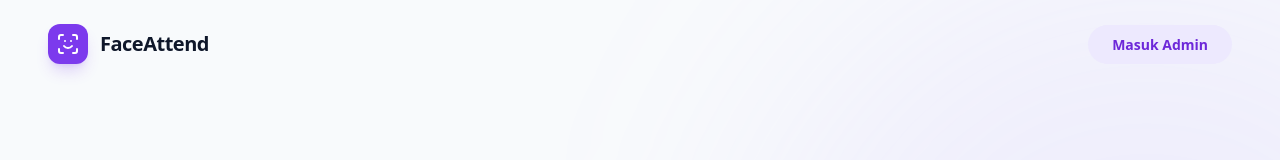
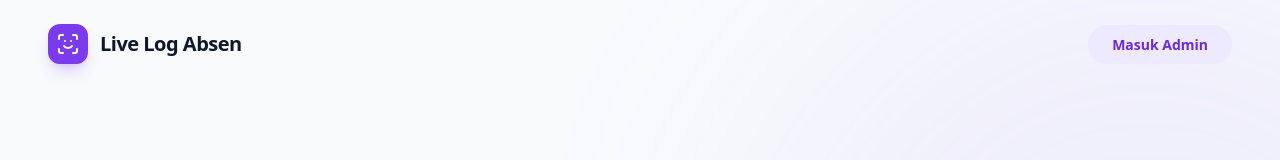
Before and after one commit to shirogeon/faceattend, a React (Vite) app in the folder frontend/: page / in a window 1280 px wide. Shown: the top 160 px of the page. Built offline with nearby package versions, Linux system fonts and the light colour scheme.

Commit message:
update on branding name

```diff
--- a/frontend/index.html
+++ b/frontend/index.html
@@ -4,7 +4,7 @@
     <meta charset="UTF-8" />
     <link rel="icon" type="image/svg+xml" href="/favicon.svg" />
     <meta name="viewport" content="width=device-width, initial-scale=1.0" />
-    <title>frontend</title>
+    <title>Live Log Absen</title>
   </head>
   <body>
     <div id="root"></div>
--- a/frontend/src/features/attendance/LiveAttendance.tsx
+++ b/frontend/src/features/attendance/LiveAttendance.tsx
@@ -214,7 +214,7 @@ export const LiveAttendance: React.FC = () => {
               </div>
               <div>
                 <h1 className="text-2xl font-bold text-slate-900">Kiosk Absensi</h1>
-                <p className="text-sm text-slate-500">FaceAttend Enterprise</p>
+                <p className="text-sm text-slate-500">Live Log Absen</p>
               </div>
             </div>
 
--- a/frontend/src/features/auth/LoginPage.tsx
+++ b/frontend/src/features/auth/LoginPage.tsx
@@ -25,7 +25,7 @@ export const LoginPage: React.FC = () => {
           <div className="w-16 h-16 bg-violet-100 rounded-2xl flex items-center justify-center mb-4">
             <ScanFace className="w-8 h-8 text-violet-600" />
           </div>
-          <h1 className="text-2xl font-bold text-slate-900">FaceAttend</h1>
+          <h1 className="text-2xl font-bold text-slate-900">Live Log Absen</h1>
           <p className="text-sm text-slate-500 mt-1">Sistem Presensi Biometrik Enterprise</p>
         </div>
 
--- a/frontend/src/features/dashboard/Dashboard.tsx
+++ b/frontend/src/features/dashboard/Dashboard.tsx
@@ -232,7 +232,7 @@ export const Dashboard: React.FC = () => {
           <div className="w-8 h-8 bg-violet-600 rounded-lg flex items-center justify-center">
             <Fingerprint className="w-5 h-5 text-white" />
           </div>
-          <h1 className="text-lg font-bold text-slate-900">FaceAttend</h1>
+          <h1 className="text-lg font-bold text-slate-900">Live Log Absen</h1>
         </div>
 
         <nav className="flex-1 py-6 px-4 space-y-2">
--- a/frontend/src/features/home/LandingPage.tsx
+++ b/frontend/src/features/home/LandingPage.tsx
@@ -11,7 +11,7 @@ export const LandingPage: React.FC = () => {
           <div className="w-10 h-10 bg-violet-600 rounded-xl flex items-center justify-center shadow-lg shadow-violet-600/20">
             <ScanFace className="w-6 h-6 text-white" />
           </div>
-          <span className="text-xl font-bold tracking-tight text-slate-900">FaceAttend</span>
+          <span className="text-xl font-bold tracking-tight text-slate-900">Live Log Absen</span>
         </div>
         <div>
           <Link
```
Also changed, not shown: 1 other file (tests, documents, lock files or other folders).
